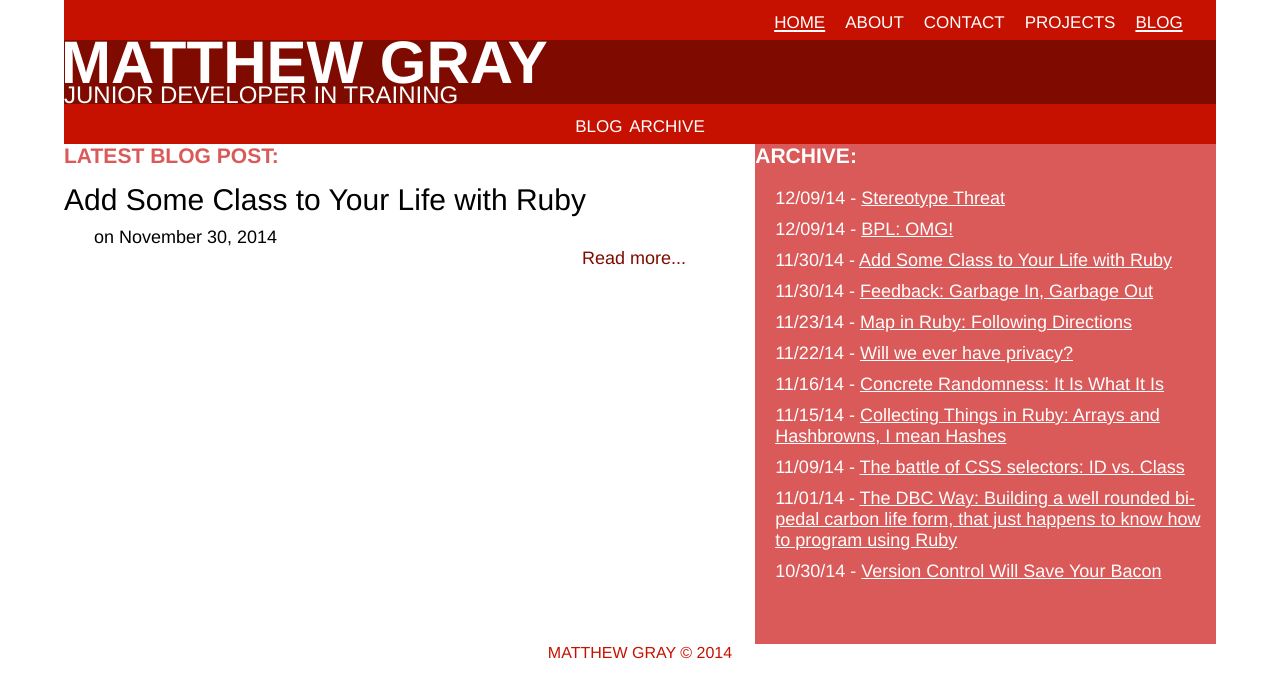
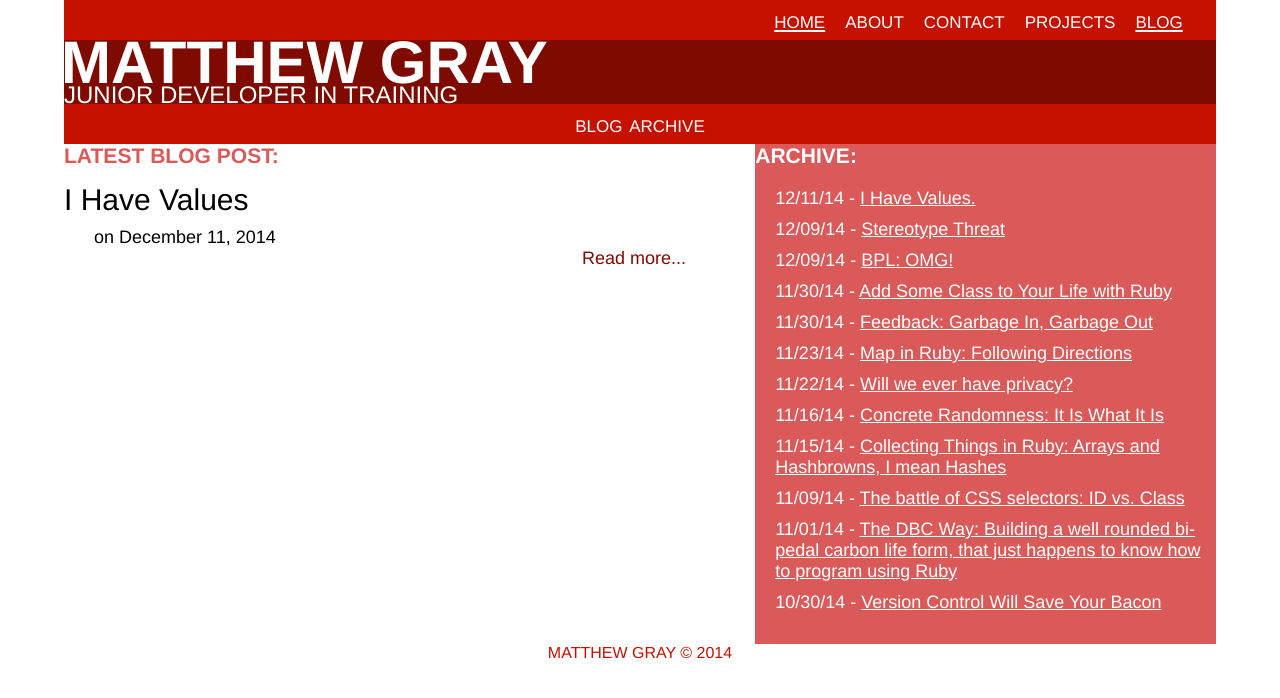
Before and after one commit to mtthwgry/mtthwgry.github.io, a plain HTML site: page blog/index.html in a window 1280 px wide. Drawn offline with Linux system fonts and the light colour scheme.

Commit message:
add c7-values link

```diff
--- a/blog/index.html
+++ b/blog/index.html
@@ -22,15 +22,17 @@
     <div id="latest-blog">
       <h3>LATEST BLOG POST:</h3>
       <div id="post">
-        <span id="title">Add Some Class to Your Life with Ruby</span>
-        <span id="date">on November 30, 2014</span>
-        <span id="read-more"><a href="t5-ruby-classes.html">Read more...</a></span>
+        <span id="title">I Have Values</span>
+        <span id="date">on December 11, 2014</span>
+        <span id="read-more"><a href="c7-values.html">Read more...</a></span>
       </div>
     </div>
     <div id="archive">
       <h3>ARCHIVE:</h3>
       <ul>
         <!-- <li>Date - <a href="">Post title</a></li> -->
+        <!-- <li>12/11/14 - <a href="t7-JavaScript.html">JavaScript Blog Post</a></li> -->
+        <li>12/11/14 - <a href="c7-values.html">I Have Values.</a></li>
         <li>12/09/14 - <a href="c6-stereotype-threat.html">Stereotype Threat</a></li>
         <li>12/09/14 - <a href="t6-oop-concepts.html">BPL: OMG!</a></li>
         <li>11/30/14 - <a href="t5-ruby-classes.html">Add Some Class to Your Life with Ruby</a></li>
```
